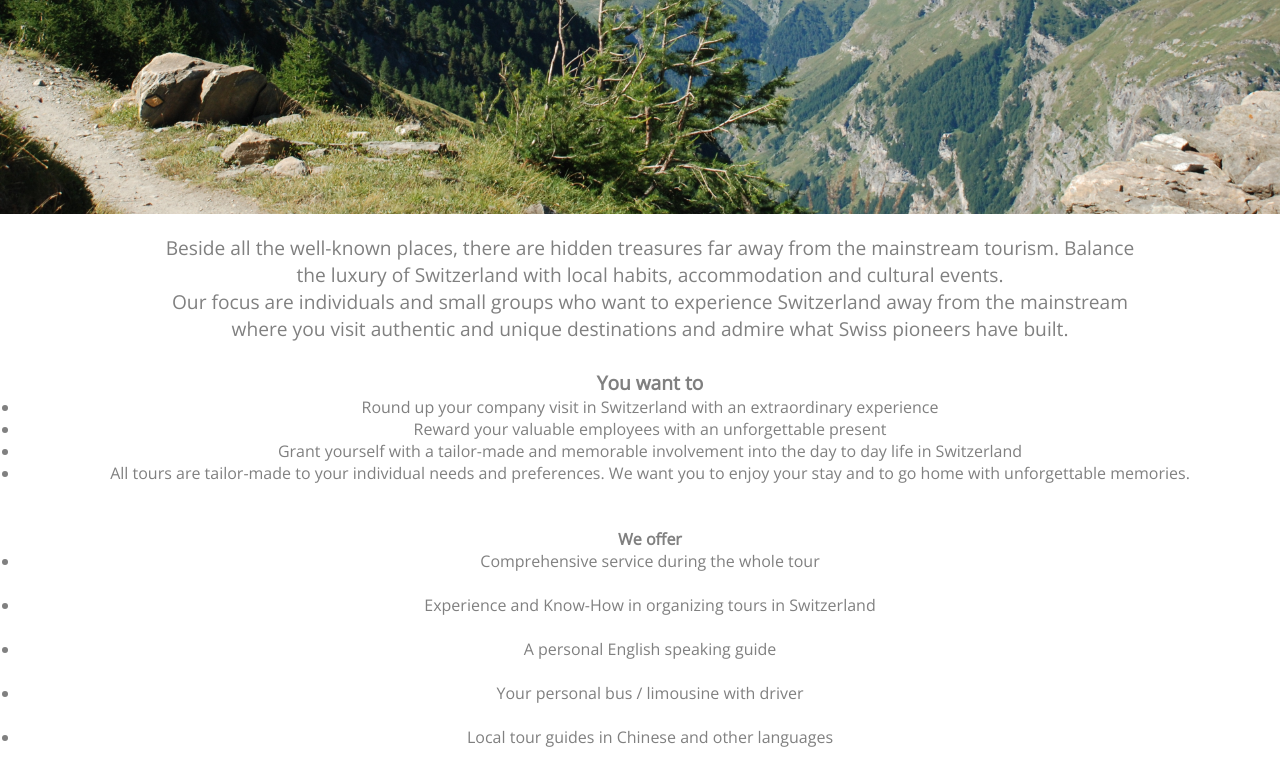
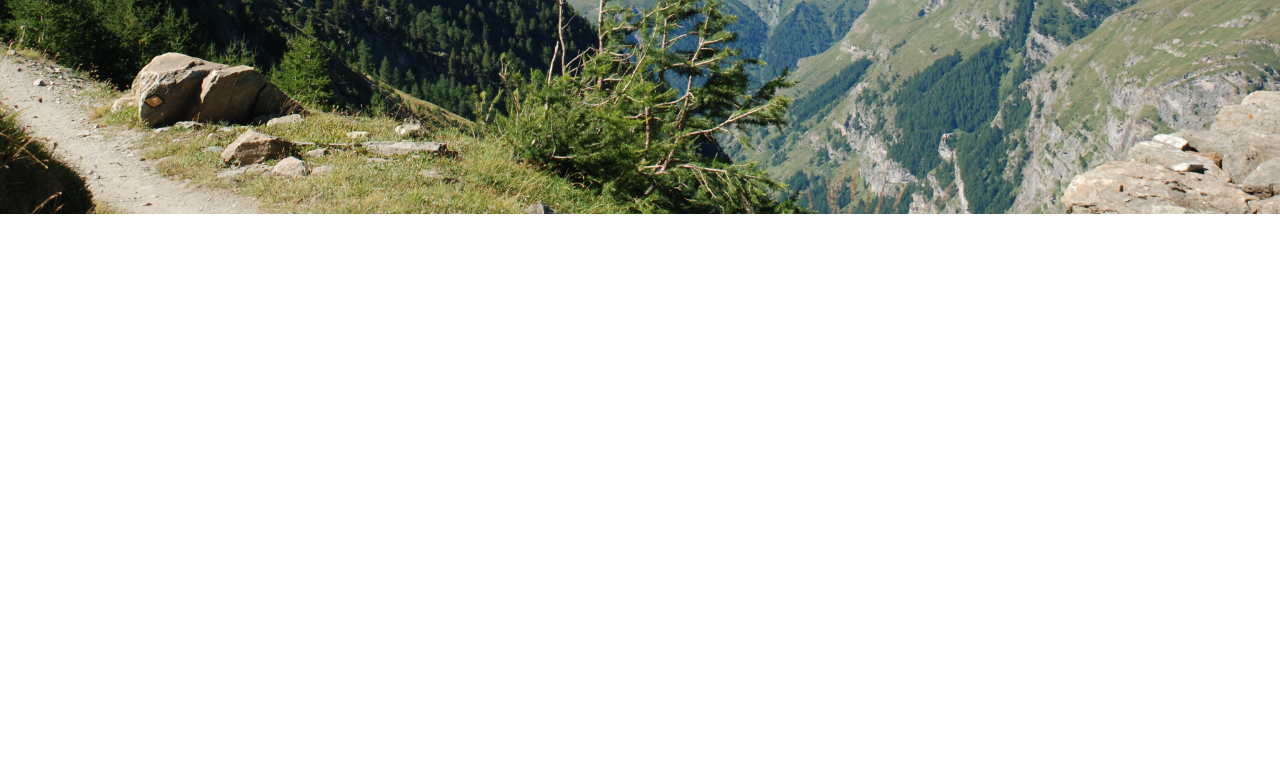
Before and after one commit to zingho/nadelhorn, a PHP site: page /contact.php in a window 1280 px wide. Shown: the part 586-1354 px from the top of the page. After the commit the page ends 800 px from the top, so only its background shows below. Run offline with PHP 8.4, Linux system fonts and the light colour scheme; some libraries are stand-ins or nearby versions.

Commit message:
Gästebuch
Gästebuch anpassen

```diff
--- a/contact.php
+++ b/contact.php
@@ -38,25 +38,6 @@
 		</div>
 
 	<div class="text">
-		<p>Beside all the well-known places, there are hidden treasures far away from the mainstream tourism. Balance the luxury of Switzerland with local habits, accommodation and cultural events.</br>
-
-			Our focus are individuals and small groups who want to experience Switzerland away from the mainstream where you visit authentic and unique destinations and admire what Swiss pioneers have built.</br></br>
-
-			<b>You want to</b></br>
-
-				<ul><li>Round up your company visit in Switzerland with an extraordinary experience</li>
-				<li>Reward your valuable employees with an unforgettable present</li>
-				<li>Grant yourself with a tailor-made and memorable involvement into the day to day life in Switzerland</li>
-				<li>All tours are tailor-made to your individual needs and preferences. We want you to enjoy your stay and to go home with unforgettable memories.</li></ul></br><br>
-
-
-				<b>We offer</b> </br>
-
-				<ul><li>Comprehensive service during the whole tour </li></br>
-				<li>Experience and Know-How in organizing tours in Switzerland</li></br>
-				<li>A personal English speaking guide</li></br>
-				<li>Your personal bus / limousine with driver</li></br>
-				<li>Local tour guides in Chinese and other languages</li></ul></p>
 
 	</div>
 
```
Also changed, not shown: guest.php (+3 -4 lines).
